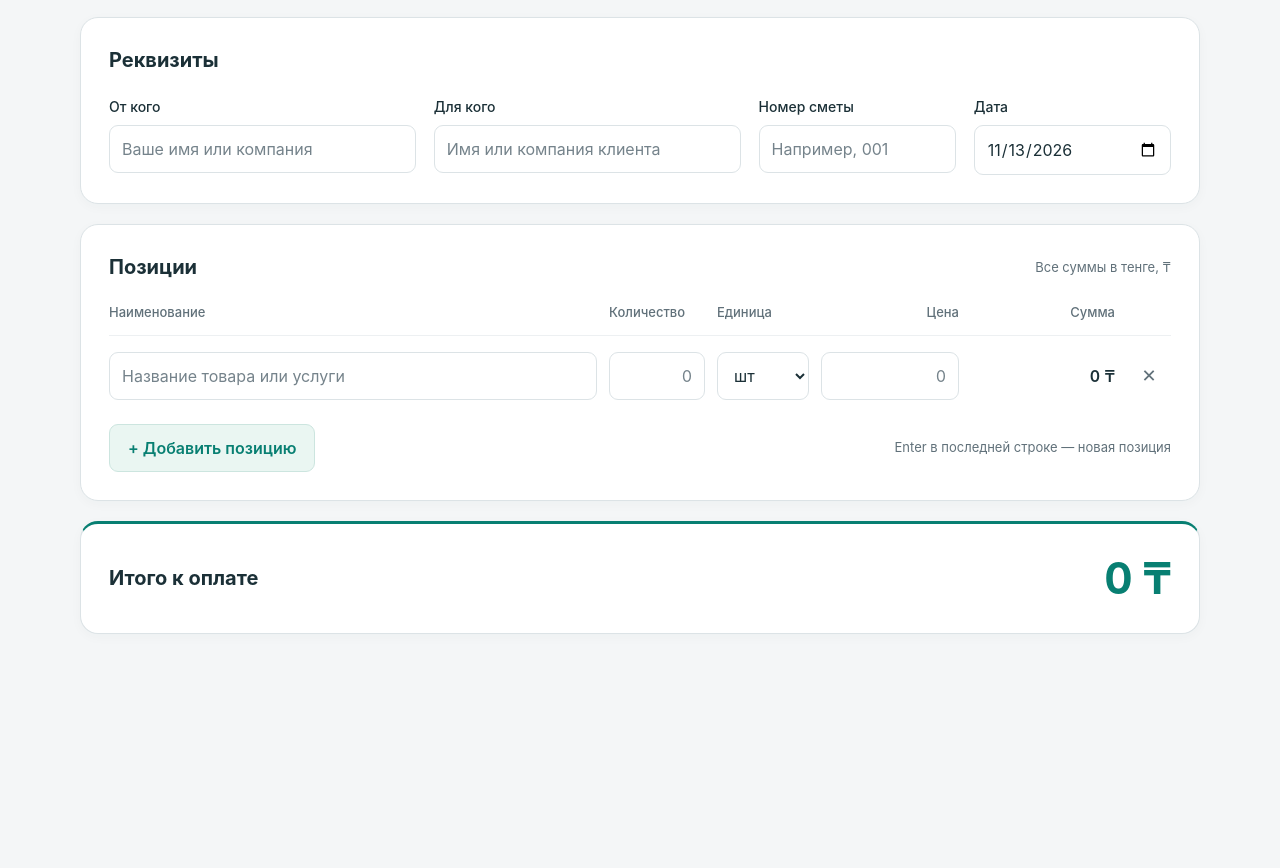
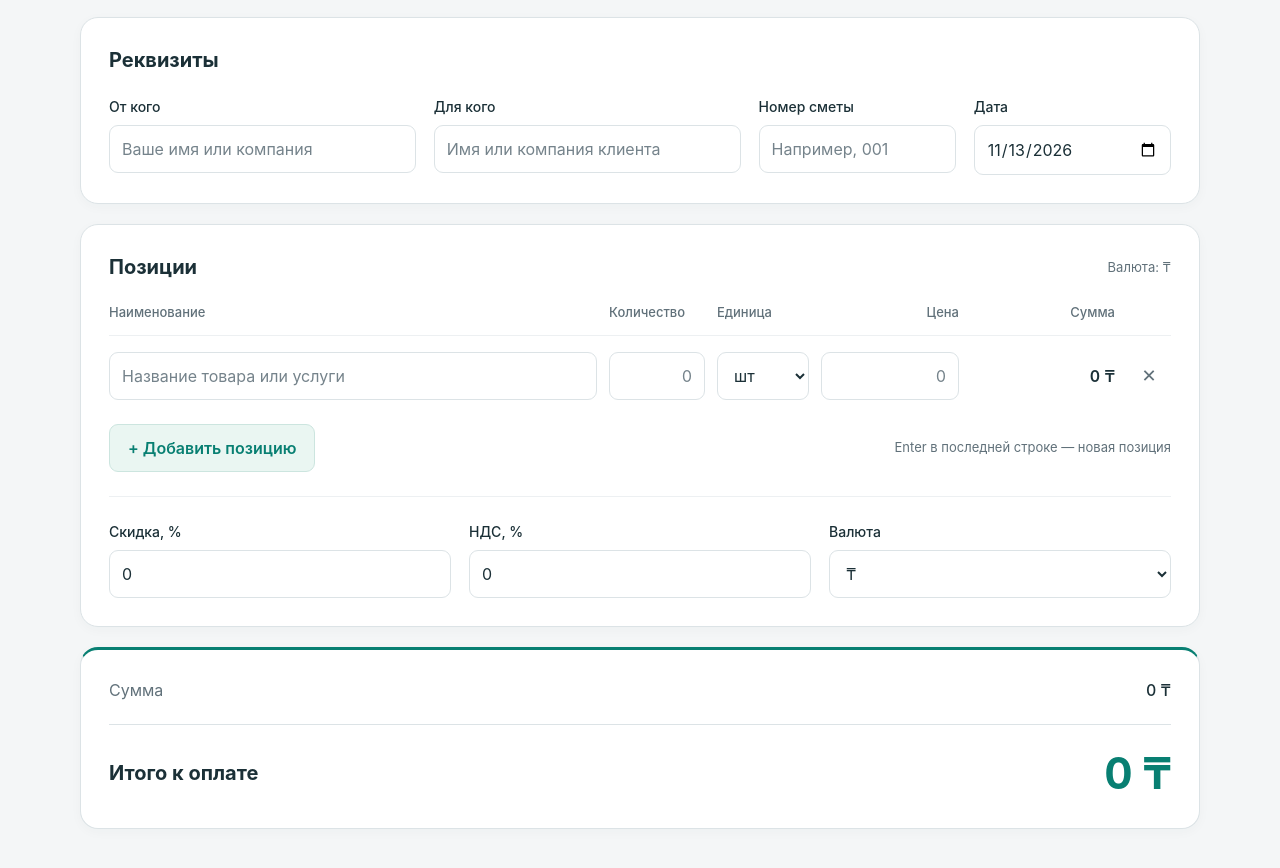
Before and after one commit to AidosAbn/smeta1, a plain HTML site: page index.html in a window 1280 px wide. Shown: the part 134-1002 px from the top of the page. Before the commit the page ends 832 px from the top, so only its background shows below. Drawn offline with Linux system fonts and the light colour scheme.

Commit message:
Добавить скидку, НДС и валюту

```diff
--- a/index.html
+++ b/index.html
@@ -43,7 +43,7 @@
       <section class="card positions" aria-labelledby="positions-heading">
         <div class="section-header">
           <h2 id="positions-heading">Позиции</h2>
-          <span class="currency-note">Все суммы в тенге, ₸</span>
+          <span id="currency-note" class="currency-note">Валюта: ₸</span>
         </div>
         <table class="positions-table" aria-labelledby="positions-heading">
           <colgroup>
@@ -70,11 +70,50 @@
           <button id="add-position" class="add-button" type="button">+ Добавить позицию</button>
           <p class="keyboard-hint">Enter в последней строке — новая позиция</p>
         </div>
+        <div class="calculation-settings">
+          <div class="field">
+            <label for="discount-percent">Скидка, %</label>
+            <input id="discount-percent" name="discount-percent" type="text" inputmode="decimal" value="0" autocomplete="off" spellcheck="false">
+          </div>
+          <div class="field">
+            <label for="vat-percent">НДС, %</label>
+            <input id="vat-percent" name="vat-percent" type="text" inputmode="decimal" value="0" autocomplete="off" spellcheck="false">
+          </div>
+          <div class="field currency-field">
+            <label for="currency">Валюта</label>
+            <select id="currency" name="currency">
+              <option value="₸">₸</option>
+              <option value="₽">₽</option>
+              <option value="$">$</option>
+              <option value="€">€</option>
+            </select>
+          </div>
+        </div>
       </section>
 
       <section class="card total-card" aria-labelledby="total-label">
-        <h2 id="total-label">Итого к оплате</h2>
-        <output id="grand-total" aria-labelledby="total-label" aria-live="polite" aria-atomic="true">0 ₸</output>
+        <div class="totals-breakdown">
+          <div class="summary-row">
+            <span id="subtotal-label">Сумма</span>
+            <output id="subtotal" aria-labelledby="subtotal-label" aria-live="off">0 ₸</output>
+          </div>
+          <div id="discount-row" class="summary-row" hidden>
+            <span id="discount-label">Скидка</span>
+            <output id="discount-amount" aria-labelledby="discount-label" aria-live="off">0 ₸</output>
+          </div>
+          <div id="discounted-row" class="summary-row" hidden>
+            <span id="discounted-label">Сумма со скидкой</span>
+            <output id="discounted-subtotal" aria-labelledby="discounted-label" aria-live="off">0 ₸</output>
+          </div>
+          <div id="vat-row" class="summary-row" hidden>
+            <span id="vat-label">НДС</span>
+            <output id="vat-amount" aria-labelledby="vat-label" aria-live="off">0 ₸</output>
+          </div>
+        </div>
+        <div class="grand-total-row">
+          <h2 id="total-label">Итого к оплате</h2>
+          <output id="grand-total" aria-labelledby="total-label" aria-live="polite" aria-atomic="true">0 ₸</output>
+        </div>
       </section>
       <noscript><p class="noscript-message">Чтобы смета считалась автоматически, включите JavaScript в браузере.</p></noscript>
     </main>
--- a/script.js
+++ b/script.js
@@ -6,9 +6,20 @@
   const addButton = document.getElementById("add-position");
   const grandTotal = document.getElementById("grand-total");
   const dateInput = document.getElementById("estimate-date");
+  const discountInput = document.getElementById("discount-percent");
+  const vatInput = document.getElementById("vat-percent");
+  const currencyInput = document.getElementById("currency");
+  const currencyNote = document.getElementById("currency-note");
+  const subtotalOutput = document.getElementById("subtotal");
+  const discountOutput = document.getElementById("discount-amount");
+  const discountedOutput = document.getElementById("discounted-subtotal");
+  const vatOutput = document.getElementById("vat-amount");
+  const discountRow = document.getElementById("discount-row");
+  const discountedRow = document.getElementById("discounted-row");
+  const vatRow = document.getElementById("vat-row");
   const moneyFormatter = new Intl.NumberFormat("ru-RU", {
     minimumFractionDigits: 0,
-    maximumFractionDigits: 2,
+    maximumFractionDigits: 0,
   });
   let nextPositionId = 0;
 
@@ -24,30 +35,43 @@
     return Number.isFinite(number) ? number : 0;
   }
 
-  function lineCents(quantity, price) {
-    const amount = quantity * price;
-    // Складываем округлённые суммы строк в сотых, чтобы итог совпадал с ними.
-    const cents = Math.round((amount + Math.sign(amount) * Number.EPSILON) * 100);
-    return Number.isSafeInteger(cents) ? cents : 0;
+  function roundMoney(value) {
+    const amount = Math.round(value);
+    return Number.isSafeInteger(amount) && amount !== 0 ? amount : 0;
   }
 
-  function formatMoney(cents) {
-    const amount = Number.isFinite(cents) && cents !== 0 ? cents / 100 : 0;
-    return `${moneyFormatter.format(amount).replace(/[\u00a0\u202f]/g, " ")} ₸`;
+  function formatMoney(amount) {
+    const formatted = moneyFormatter.format(roundMoney(amount)).replace(/[\u00a0\u202f]/g, " ");
+    return `${formatted} ${currencyInput.value}`;
   }
 
   function recalculate() {
-    let totalCents = 0;
+    let subtotal = 0;
 
     for (const row of positionsBody.rows) {
       const quantity = readNumber(row.querySelector('[data-field="quantity"]').value);
       const price = readNumber(row.querySelector('[data-field="price"]').value);
-      const cents = lineCents(quantity, price);
-      row.querySelector(".line-total").textContent = formatMoney(cents);
-      totalCents += cents;
+      const amount = roundMoney(quantity * price);
+      row.querySelector(".line-total").textContent = formatMoney(amount);
+      subtotal += amount;
     }
 
-    const formattedTotal = formatMoney(totalCents);
+    // Каждый денежный шаг округляется до целых, чтобы строки итога сходились.
+    subtotal = roundMoney(subtotal);
+    const discount = roundMoney(subtotal * (readNumber(discountInput.value) / 100));
+    const discountedSubtotal = roundMoney(subtotal - discount);
+    const vat = roundMoney(discountedSubtotal * (readNumber(vatInput.value) / 100));
+
+    subtotalOutput.textContent = formatMoney(subtotal);
+    discountOutput.textContent = formatMoney(discount);
+    discountedOutput.textContent = formatMoney(discountedSubtotal);
+    vatOutput.textContent = formatMoney(vat);
+    discountRow.hidden = discount === 0;
+    discountedRow.hidden = discountedSubtotal === 0;
+    vatRow.hidden = vat === 0;
+    currencyNote.textContent = `Валюта: ${currencyInput.value}`;
+
+    const formattedTotal = formatMoney(roundMoney(discountedSubtotal + vat));
     if (grandTotal.textContent !== formattedTotal) {
       grandTotal.textContent = formattedTotal;
     }
@@ -85,6 +109,9 @@
   }
 
   addButton.addEventListener("click", () => addPosition());
+  discountInput.addEventListener("input", recalculate);
+  vatInput.addEventListener("input", recalculate);
+  currencyInput.addEventListener("change", recalculate);
 
   positionsBody.addEventListener("input", (event) => {
     if (event.target.matches('[data-field="quantity"], [data-field="price"]')) {
--- a/styles.css
+++ b/styles.css
@@ -278,11 +278,52 @@ td:last-child {
 }
 
 .total-card {
+  border-top: 3px solid var(--accent);
+}
+
+.calculation-settings {
+  display: grid;
+  grid-template-columns: repeat(3, minmax(0, 1fr));
+  gap: 18px;
+  margin-top: 24px;
+  padding-top: 24px;
+  border-top: 1px solid #edf0f2;
+}
+
+.totals-breakdown {
+  display: grid;
+  gap: 12px;
+  margin-bottom: 22px;
+  padding-bottom: 22px;
+  border-bottom: 1px solid var(--border);
+}
+
+.summary-row {
+  display: flex;
+  align-items: baseline;
+  justify-content: space-between;
+  gap: 20px;
+  color: var(--muted);
+}
+
+.summary-row[hidden] {
+  display: none;
+}
+
+.summary-row output {
+  min-width: 0;
+  color: var(--text);
+  text-align: right;
+  overflow-wrap: anywhere;
+  font-weight: 550;
+  font-variant-numeric: tabular-nums;
+}
+
+.grand-total-row {
   display: flex;
   align-items: center;
   justify-content: space-between;
   gap: 20px;
-  border-top: 3px solid var(--accent);
 }
 
 #grand-total {
@@ -505,7 +546,23 @@ td:last-child {
     font-size: 12px;
   }
 
-  .total-card {
+  .calculation-settings {
+    grid-template-columns: repeat(2, minmax(0, 1fr));
+    gap: 16px 12px;
+    margin-top: 20px;
+    padding-top: 20px;
+  }
+
+  .currency-field {
+    grid-column: 1 / -1;
+  }
+
+  .summary-row {
+    gap: 12px;
+    font-size: 14px;
+  }
+
+  .grand-total-row {
     align-items: flex-start;
     flex-direction: column;
     gap: 12px;
```
Also changed, not shown: 1 other file.
